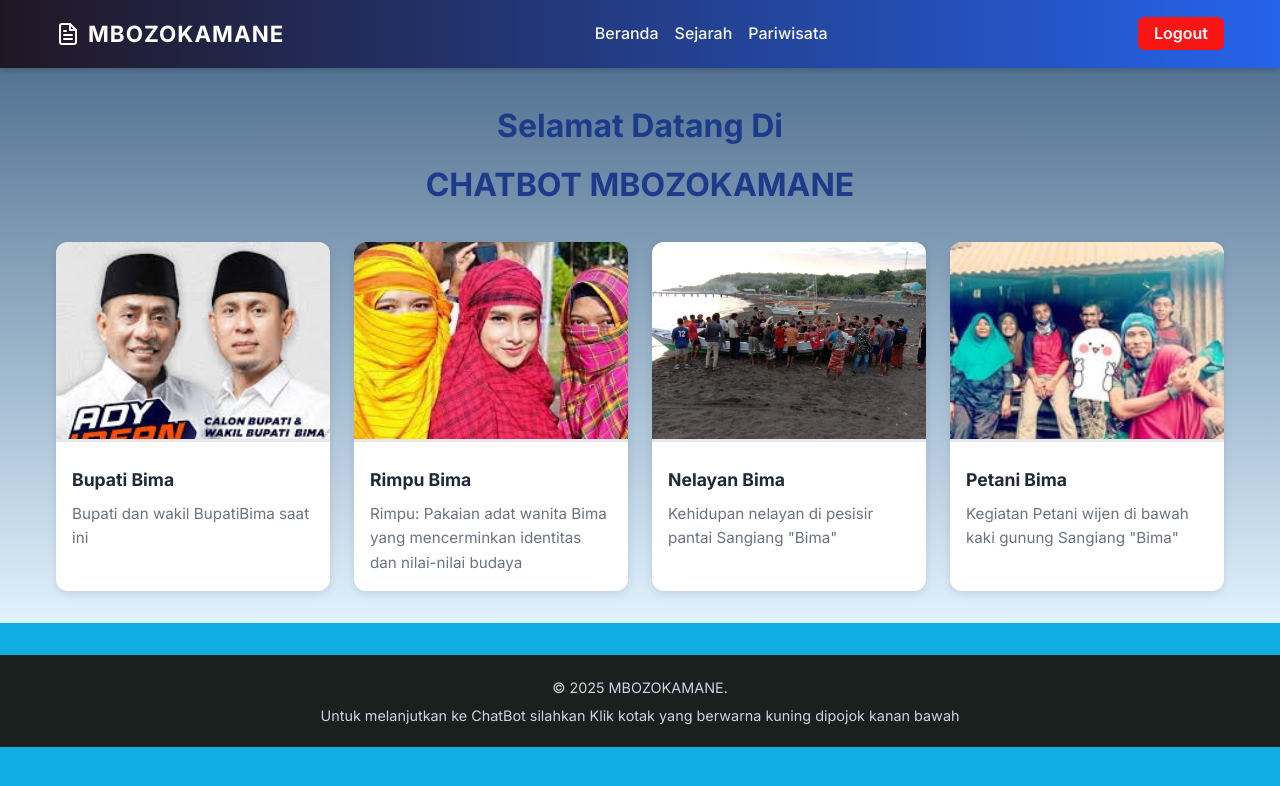
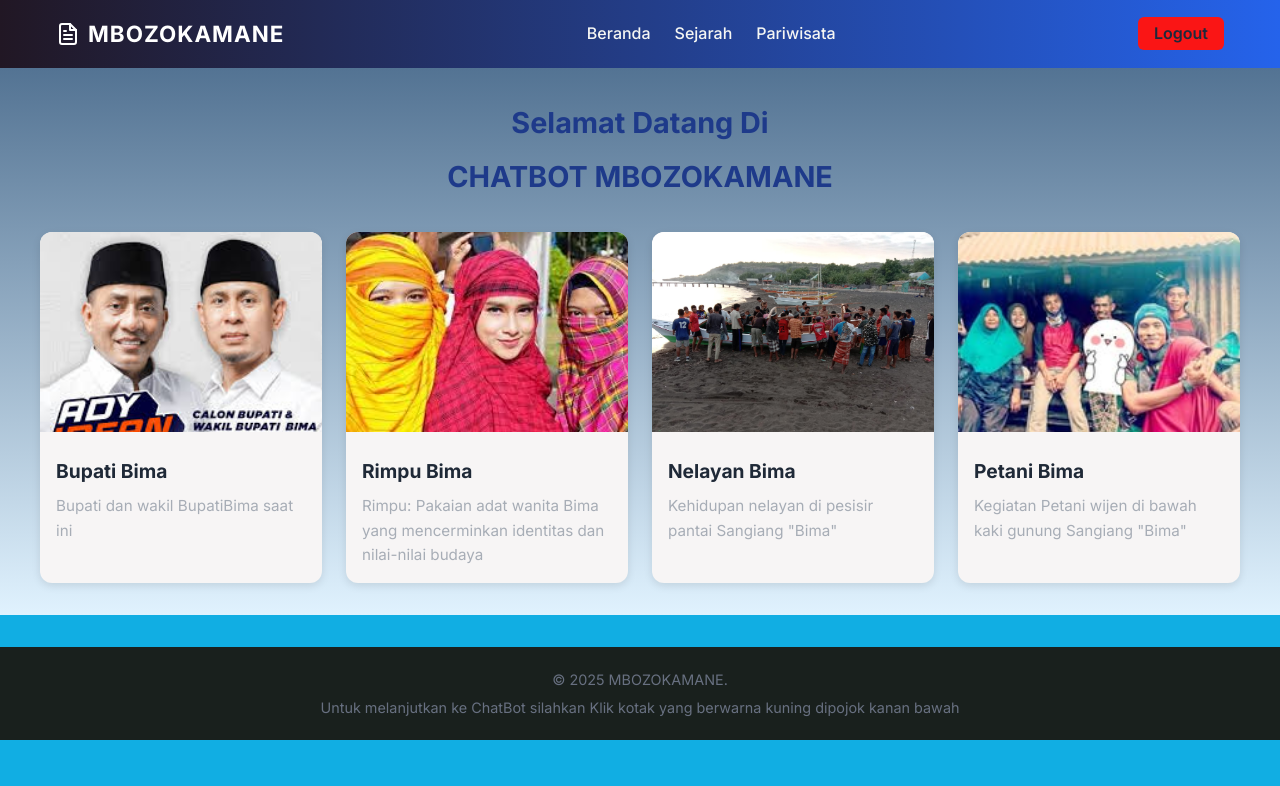
Before and after one commit to MbozoKamanee/firmansyah.github.io, a PHP site: page / in a window 1280 px wide. Shown: the top 786 px of the page. Run offline with PHP 8.4, Linux system fonts and the light colour scheme; some libraries are stand-ins or nearby versions.

Commit message:
Update styles.css

```diff
--- a/styles.css
+++ b/styles.css
@@ -10,7 +10,6 @@ body {
   background: #11aee3;
   color: #040b14;
   line-height: 1.6;
-  -webkit-tap-highlight-color: transparent;
 }
 
 /* === Header === */
@@ -19,9 +18,6 @@ body {
   color: #ffffff;
   padding: 1rem 0;
   box-shadow: 0 2px 6px rgba(0,0,0,0.2);
-  position: sticky;
-  top: 0;
-  z-index: 999;
 }
 
 .header-container {
@@ -31,8 +27,6 @@ body {
   justify-content: space-between;
   align-items: center;
   padding: 0 1rem;
-  flex-wrap: wrap;
-  gap: 0.8rem;
 }
 
 .logo {
@@ -49,8 +43,7 @@ body {
 
 .main-nav {
   display: flex;
-  gap: 1rem;
-  flex-wrap: wrap;
+  gap: 1.5rem;
 }
 
 .nav-link {
@@ -61,12 +54,12 @@ body {
 }
 
 .nav-link:hover {
-  color: #fd4747;
+  color: #fd4747; /* kuning */
 }
 
 .logout-button {
   background: #fa1515;
-  color: #fff;
+  color: #1e293b;
   padding: 0.4rem 1rem;
   border-radius: 6px;
   font-weight: 600;
@@ -86,7 +79,7 @@ body {
 }
 
 .section-title {
-  font-size: 2rem;
+  font-size: 1.8rem;
   font-weight: 700;
   color: #1e3a8a;
   margin-bottom: 0.5rem;
@@ -101,11 +94,10 @@ body {
   max-width: 1200px;
   margin-left: auto;
   margin-right: auto;
-  padding: 0 1rem;
 }
 
 .card {
-  background: #fff;
+  background: #bf3a3a;
   border-radius: 12px;
   overflow: hidden;
   box-shadow: 0 3px 8px rgba(0,0,0,0.1);
@@ -114,7 +106,7 @@ body {
 
 .card:hover {
   transform: translateY(-6px);
-  box-shadow: 0 6px 16px rgba(168, 45, 45, 0.3);
+  box-shadow: 0 6px 16px rgb(168, 45, 45);
 }
 
 .card-image img {
@@ -122,7 +114,6 @@ body {
   height: 200px;
   object-fit: cover;
   cursor: pointer;
-  border-bottom: 3px solid #e5e7eb;
 }
 
 .card-content {
@@ -131,7 +122,7 @@ body {
 }
 
 .card-title {
-  font-size: 1.1rem;
+  font-size: 1.2rem;
   font-weight: 700;
   color: #1f2937;
   margin-bottom: 0.5rem;
@@ -139,13 +130,13 @@ body {
 
 .card-description {
   font-size: 0.95rem;
-  color: #6b7280;
+  color: #a7adb6;
 }
 
 /* === Footer === */
 .footer {
   background: #19201d;
-  color: #cbd5e1;
+  color: #687081;
   text-align: center;
   padding: 1rem;
   margin-top: 2rem;
@@ -182,124 +173,43 @@ body {
   from { opacity: 0; transform: scale(0.95); }
   to { opacity: 1; transform: scale(1); }
 }
-
-/* === RESPONSIVE DESIGN === */
-@media (max-width: 768px) {
-  .logo-text {
-    font-size: 1.1rem;
-  }
-
-  .main-nav {
-    flex-direction: column;
-    align-items: center;
-    gap: 0.6rem;
-  }
-
-  .nav-link {
-    font-size: 0.95rem;
-  }
-
-  .hero-section {
-    padding: 1.5rem 1rem;
-  }
-
-  .section-title {
-    font-size: 1.5rem;
-  }
-
-  .card-image img {
-    height: 160px;
-  }
-
-  .card-title {
-    font-size: 1rem;
-  }
-
-  .card-description {
-    font-size: 0.85rem;
-  }
-
-  .footer-container p {
-    font-size: 0.8rem;
-  }
+/* === Grid untuk Halaman Pariwisata === */
+.card-grid-2 {
+  display: grid;
+  grid-template-columns: repeat(auto-fit, minmax(280px, 1fr));
+  gap: 1.5rem; /* spasi antar card */
+  max-width: 1200px;
+  margin: 2rem auto; /* kasih jarak atas-bawah dan center */
+  padding: 0 1rem;   /* spasi kiri-kanan */
 }
 
-@media (max-width: 480px) {
-  body {
-    font-size: 14px;
-  }
+.card {
+  background: #f7f5f5;
+  border-radius: 12px;
+  overflow: hidden;
+  box-shadow: 0 3px 8px rgba(0,0,0,0.1);
+  transition: transform 0.3s ease, box-shadow 0.3s ease;
 
-  .header-container {
-    flex-direction: column;
-    align-items: center;
-    text-align: center;
-  }
+}
 
-  .main-nav {
-    gap: 0.4rem;
-  }
+.card:hover {
+  transform: translateY(-6px);
+  box-shadow: 0 6px 16px rgba(0,0,0,0.15);
+}
 
-  .card-grid {
-    gap: 1rem;
-  }
+.card-image img {
+  width: 100%;
+  height: 200px;
+  object-fit: cover;
+}
 
-  .card-image img {
-    height: 140px;
-  }
+.card-content {
+  padding: 1rem;
+}
+.judul h2 {
+  color: #f8fafc; /* Warna biru muda, misalnya */
+}
 
-  .logout-button {
-    padding: 0.3rem 0.8rem;
-    font-size: 0.85rem;
-  }
+.judul h1 {
+  color: #fd4d47; /* Warna kuning cerah */
 }
-/* Responsif untuk HP */
-@media (max-width: 768px) {
-  .header-container {
-    flex-direction: column;
-    align-items: flex-start;
-  }
-
-  .main-nav {
-    display: flex;
-    flex-direction: column;
-    width: 100%;
-  }
-
-  .nav-link {
-    padding: 10px 0;
-    text-align: left;
-    width: 100%;
-  }
-
-  .card-grid {
-    grid-template-columns: 1fr; /* 1 kolom di HP */
-    gap: 20px;
-  }
-
-  .card {
-    width: 100%;
-  }
-
-  .hero-section {
-    text-align: center;
-    padding: 20px;
-  }
-
-  .section-title {
-    font-size: 20px;
-  }
-
-  .logo-text {
-    font-size: 18px;
-  }
-
-  .logout-button {
-    padding: 8px 16px;
-    font-size: 14px;
-  }
-
-  footer p {
-    font-size: 12px;
-    text-align: center;
-  }
-}
```
